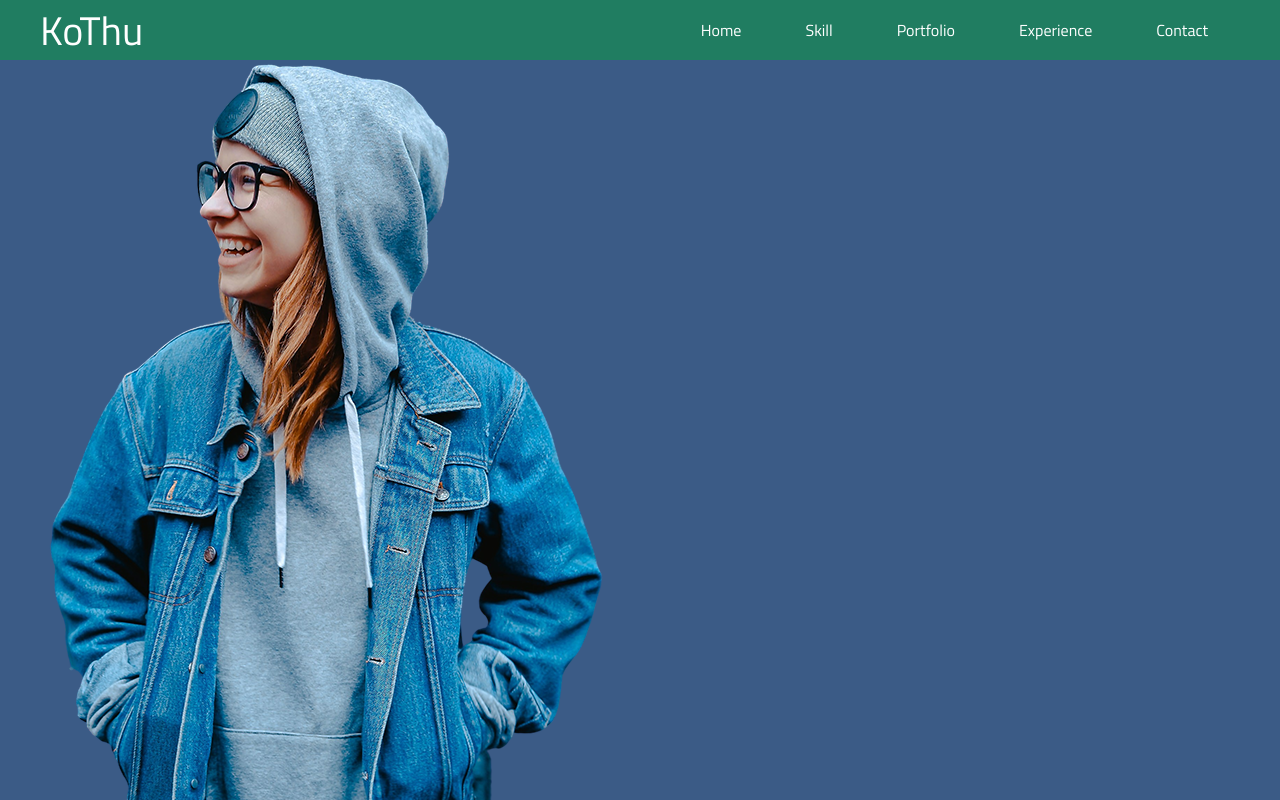
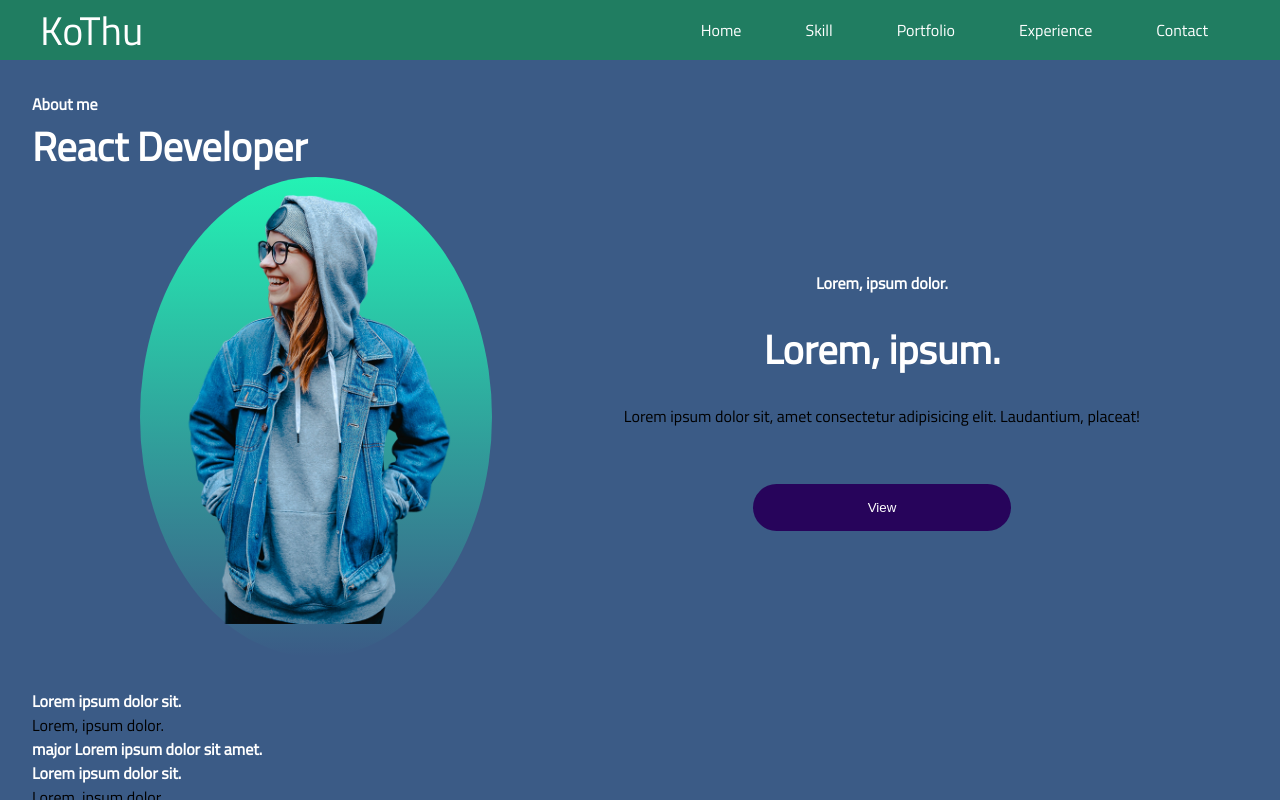
Before and after one commit to DanteThuta/react_kothuportfolio, a React (Create React App) app: page / in a window 1280 px wide. Shown: the top 800 px of the page. Built offline with nearby package versions, Linux system fonts and the light colour scheme.

Commit message:
Creating About Section(In Progress)

```diff
--- a/src/components/BackDrop/BackDrop.css
+++ b/src/components/BackDrop/BackDrop.css
@@ -0,0 +1,29 @@
+.backdrop__container {
+  display: flex;
+  gap: 1.5rem;
+  justify-content: space-evenly;
+  align-items: center;
+}
+
+.image__section {
+  width: 22rem;
+  height: 30rem;
+  padding: 1rem 2.5rem;
+
+  background: linear-gradient(
+    to bottom,
+    var(--color-secondary-alternative),
+    transparent
+  );
+  border-radius: 50%;
+
+  /* box-shadow: rgba(0, 0, 0, 01); */
+}
+
+.content__section {
+  display: flex;
+  flex-direction: column;
+  gap: 1.5rem;
+
+  text-align: center;
+}
--- a/src/components/BackDrop/BackDrop.jsx
+++ b/src/components/BackDrop/BackDrop.jsx
@@ -1,10 +1,13 @@
 import React from "react";
 import MyImage from "../../assets/me.png";
+import "./BackDrop.css";
 
 const BackDrop = () => {
   return (
     <section>
-      <div className="container">
+      <h5>About me</h5>
+      <h2>React Developer</h2>
+      <div className="container backdrop__container">
         <div className="image__section">
           <img src={MyImage} alt="" />
         </div>
@@ -15,7 +18,7 @@ const BackDrop = () => {
             Lorem ipsum dolor sit, amet consectetur adipisicing elit.
             Laudantium, placeat!
           </p>
-          <button>View</button>
+          <button className="btn">View</button>
         </div>
       </div>
     </section>
--- a/src/index.css
+++ b/src/index.css
@@ -17,6 +17,8 @@
   --color-secondary: #207d61;
   --color-secondary-alternative: #24f2b4;
 
+  --color-btn: #27045b;
+
   --color-white: #fff;
 
   --font-big: 2.5rem;
@@ -31,8 +33,12 @@ body {
   background: var(--color-main);
 }
 
+html {
+  scroll-behavior: smooth;
+}
+
 section {
-  margin: 0 auto;
+  margin: 2rem auto;
   padding: 0 2rem;
 }
 
@@ -41,3 +47,35 @@ h5 {
   color: var(--color-white);
   font-weight: 600;
 }
+
+section h5 {
+  font-size: var(--font-small);
+}
+
+section h2 {
+  font-size: var(--font-big);
+}
+
+img {
+  display: block;
+  width: 100%;
+  object-fit: cover;
+}
+
+.btn {
+  background: var(--color-btn);
+  padding: 1rem 1.5rem;
+  margin: 2rem auto;
+  color: var(--color-white);
+
+  width: 50%;
+  border: none;
+  border-radius: 2rem;
+
+  transition: var(--transition);
+}
+
+.btn:hover {
+  background: var(--color-secondary);
+  color: ;
+}
```
